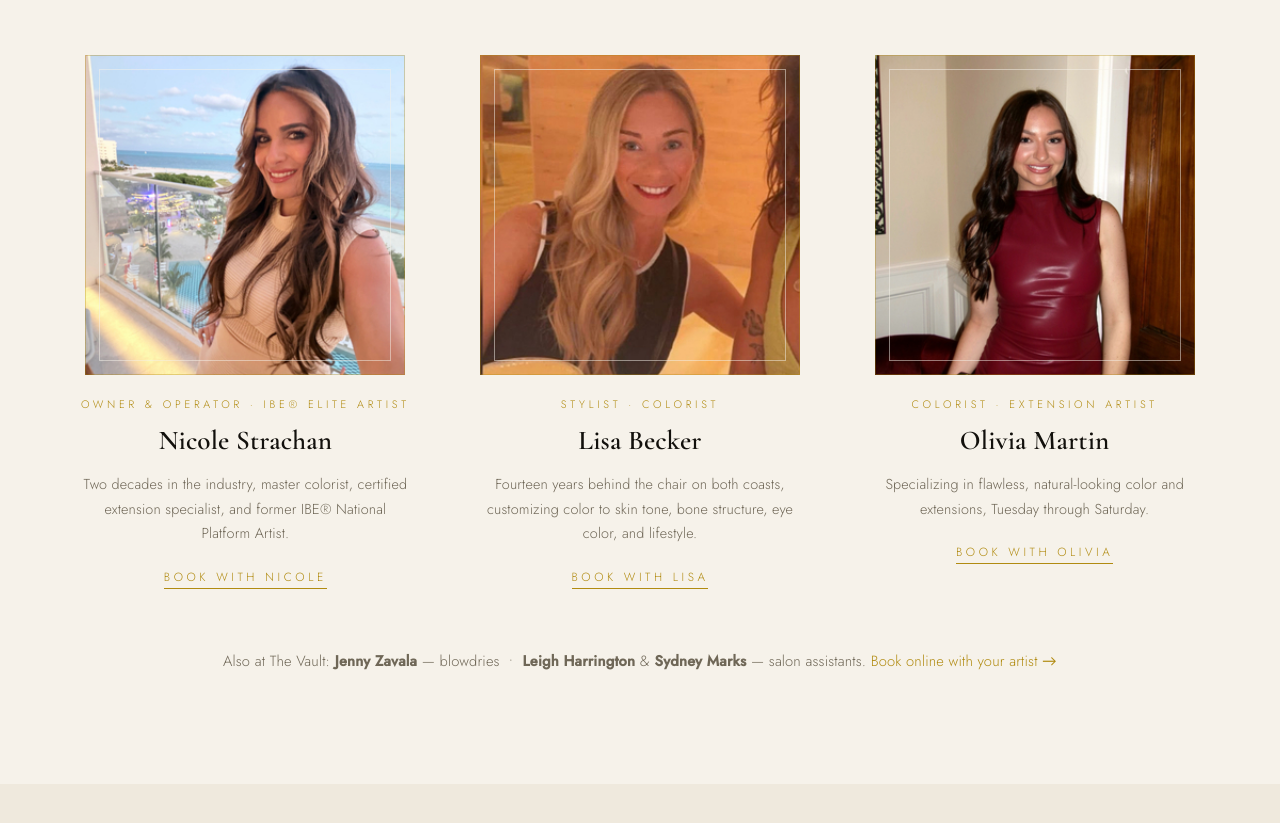
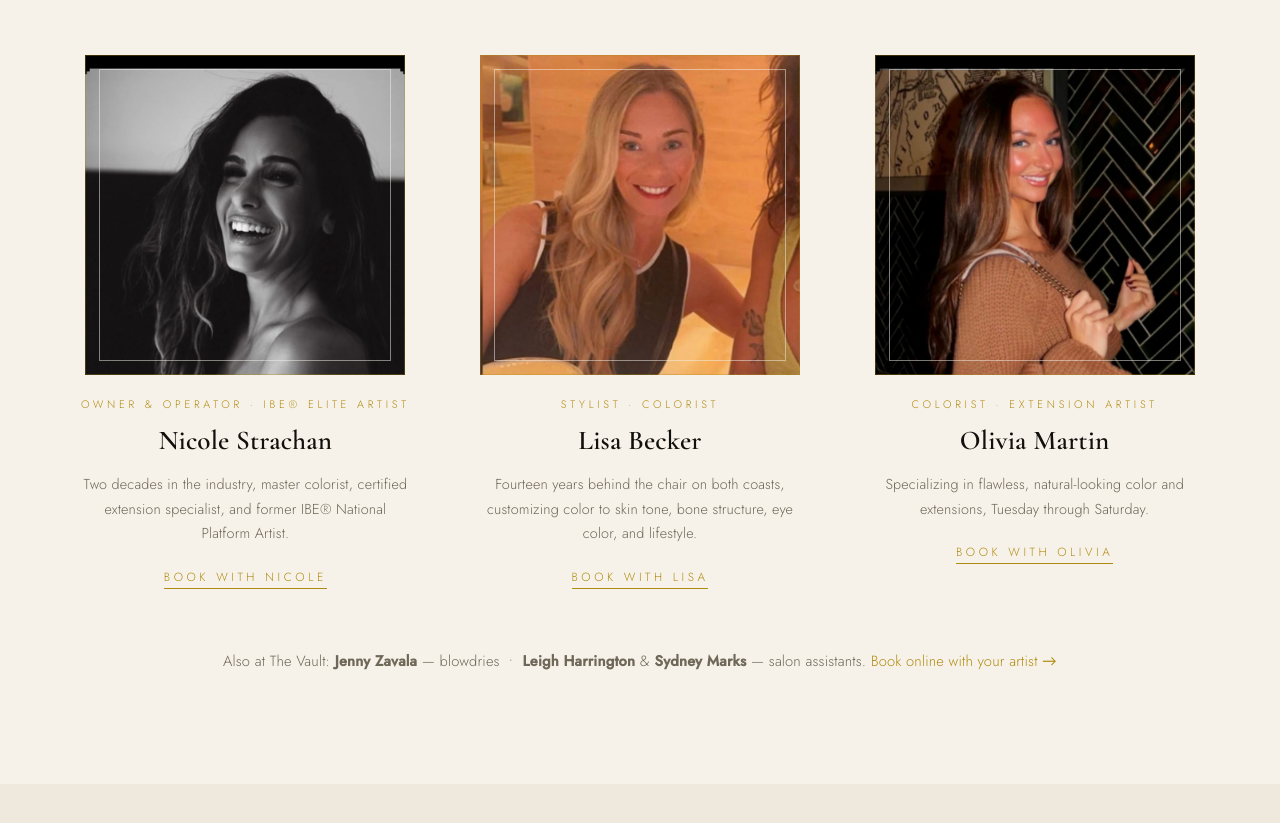
Before and after one commit to FreeByrd26/the-vault-salon, a plain HTML site: page index.html in a window 1280 px wide. Shown: the part 7898-8721 px from the top of the page. Drawn offline with nearby package versions, Linux system fonts and the light colour scheme.

Commit message:
New team photos for Nicole and Olivia (optimized 800px JPEGs)
Co-Authored-By: Claude Fable 5 <noreply@anthropic.com>

```diff
--- a/index.html
+++ b/index.html
@@ -473,7 +473,7 @@
     </div>
     <div class="team-row">
       <div class="tcard">
-        <div class="photo"><img src="assets/team-nicole.jpg" alt="Nicole Strachan"></div>
+        <div class="photo"><img src="assets/nicole-strachan.jpg" alt="Nicole Strachan"></div>
         <p class="role">Owner &amp; Operator &middot; IBE&reg; Elite Artist</p>
         <h3>Nicole Strachan</h3>
         <p class="bio">Two decades in the industry, master colorist, certified extension specialist, and former IBE&reg; National Platform Artist.</p>
@@ -487,7 +487,7 @@
         <a class="book" href="https://thevaultnc.glossgenius.com/team" target="_blank" rel="noopener">Book with Lisa</a>
       </div>
       <div class="tcard">
-        <div class="photo"><img src="assets/team-olivia.jpg" alt="Olivia Martin"></div>
+        <div class="photo"><img src="assets/olivia-martin.jpg" alt="Olivia Martin"></div>
         <p class="role">Colorist &middot; Extension Artist</p>
         <h3>Olivia Martin</h3>
         <p class="bio">Specializing in flawless, natural-looking color and extensions, Tuesday through Saturday.</p>
```
Also changed, not shown: assets/nicole-strachan.jpg (added), assets/olivia-martin.jpg (added).
